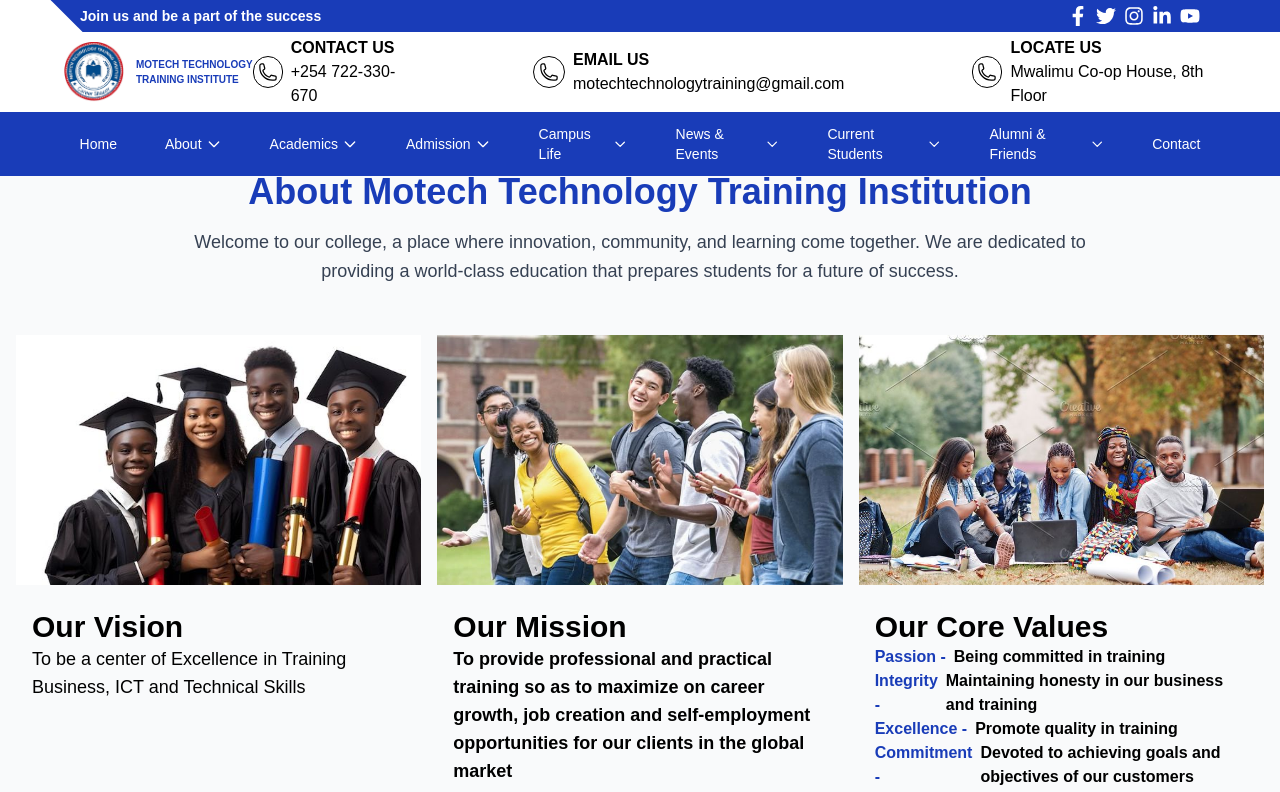
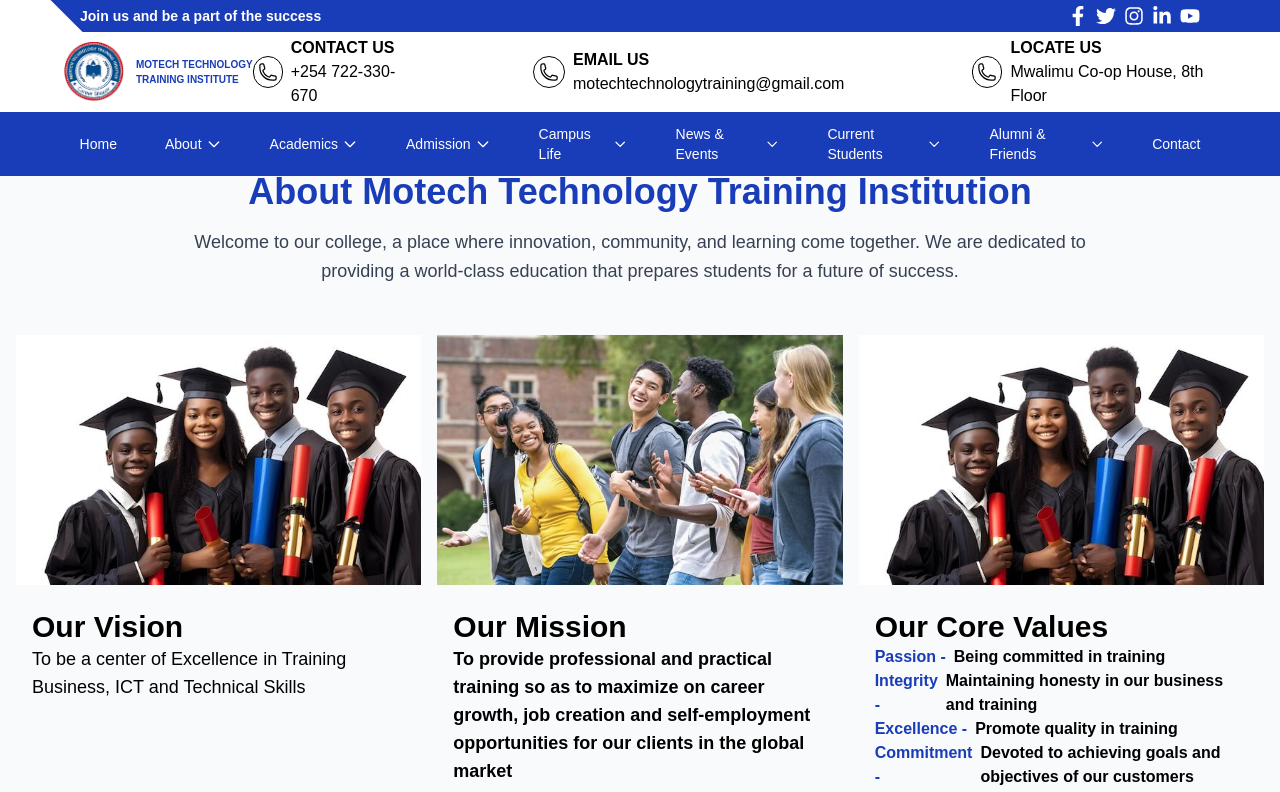
Before and after one commit to Elisha-Kwena/motech-institute, a Next.js app in the folder motech/: page /about in a window 1280 px wide. Shown: the top 792 px of the page. Built offline with nearby package versions, Linux system fonts and the light colour scheme.

Commit message:
vercel errors

```diff
--- a/motech/src/app/(main)/about/page.tsx
+++ b/motech/src/app/(main)/about/page.tsx
@@ -37,13 +37,14 @@
             </div>
             <div className="w-full p-4 font-bold">
                 <h1 className="text-3xl capitalize">Our mission</h1>
+                {/* FIXED: Replaced apostrophe with HTML entity */}
                 <p className="text-lg">To provide professional and practical training so as to maximize on career growth, job creation and self-employment opportunities for our  clients in the global market</p>
             </div>
         </div>
         <div className="flex flex-col gap-2 font-bold">
             <div className="w-full h-[250px] relative">
                 <Image
-                src="/images/about/banner3.jpg"
+                src="/images/about/banner1.jpg"
                 alt="about banner"
                 className="object-cover object-top"
                 fill
```
